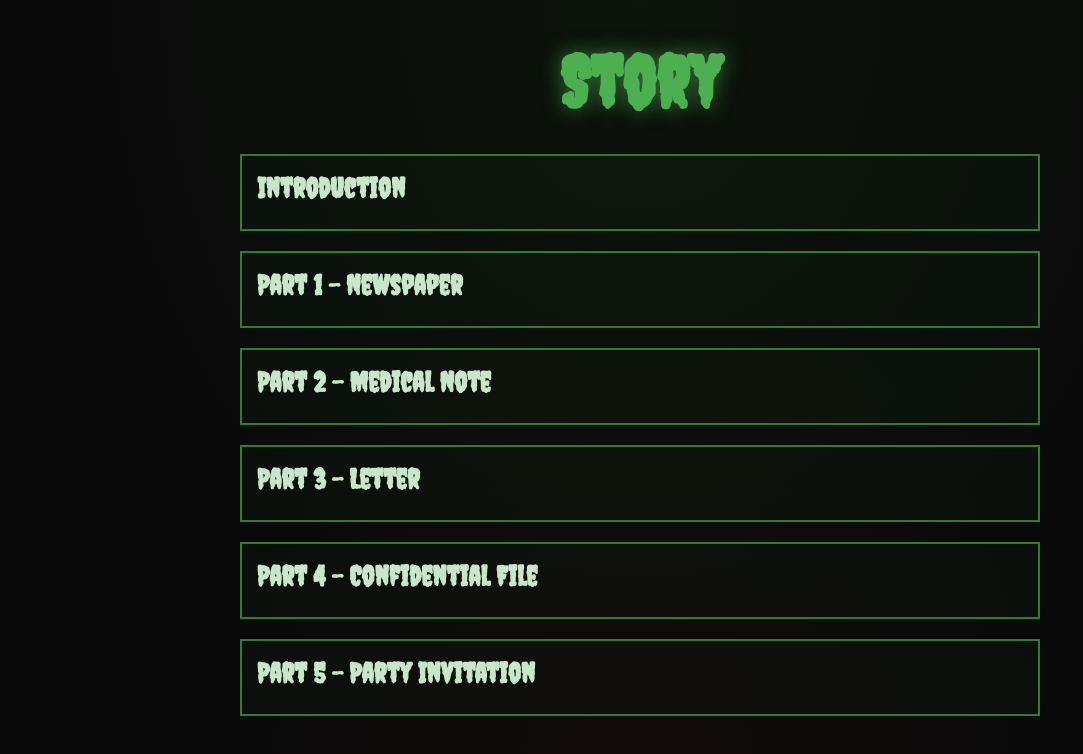
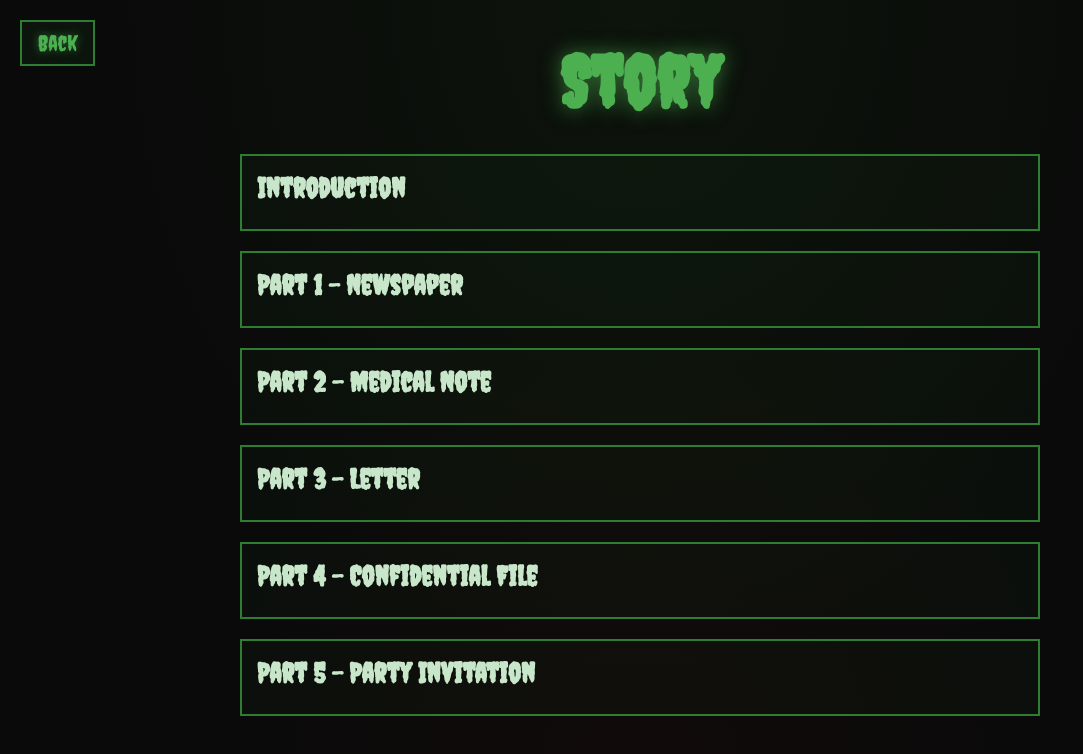
Before and after one commit to NovaPhi/Game, a plain HTML site: page Z_Attack/HTML/story.html in a window 1280 px wide. Shown: the whole page, without its empty margins (0-1083 px from the left). Drawn offline with Linux system fonts and the light colour scheme.

Commit message:
Back button added to the story page

```diff
--- a/Z_Attack/CSS/story.css
+++ b/Z_Attack/CSS/story.css
@@ -66,3 +66,29 @@ body {
 .content.show {
     max-height: 300px;
 }
+
+#backButton {
+    position: fixed;
+    top: 20px;
+    left: 20px;
+}
+
+#backBtn {
+    font-family: 'Creepster', cursive;
+    font-size: 22px;
+    color: #4caf50;
+    text-decoration: none;
+    border: 2px solid #2e7d32;
+    padding: 8px 16px;
+    background: rgba(46, 125, 50, 0.1);
+    text-shadow: 0 0 8px rgba(76, 175, 80, 0.5);
+    transition: 0.3s;
+    display: inline-block;
+}
+
+#backBtn:hover {
+    border-color: #4caf50;
+    background: rgba(76, 175, 80, 0.15);
+    box-shadow: 0 0 15px rgba(76, 175, 80, 0.3);
+    color: #c8e6c9;
+}
--- a/Z_Attack/HTML/story.html
+++ b/Z_Attack/HTML/story.html
@@ -66,6 +66,10 @@
 
     </div>
 
+    <div id="backButton">
+        <a href="/Z_Attack/HTML/main.html" id="backBtn">Back</a>
+    </div>
+
     <script>
         function togglePart(element) {
             const content = element.querySelector(".content");
```
Also changed, not shown: Z_Attack/JS/cards.js (+0 -13 lines).
